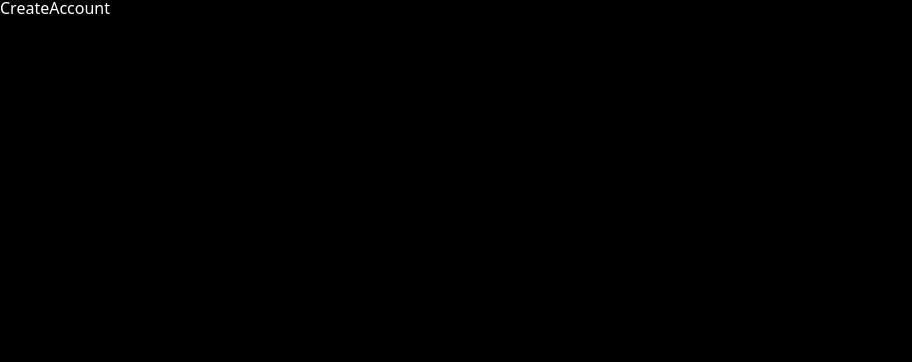
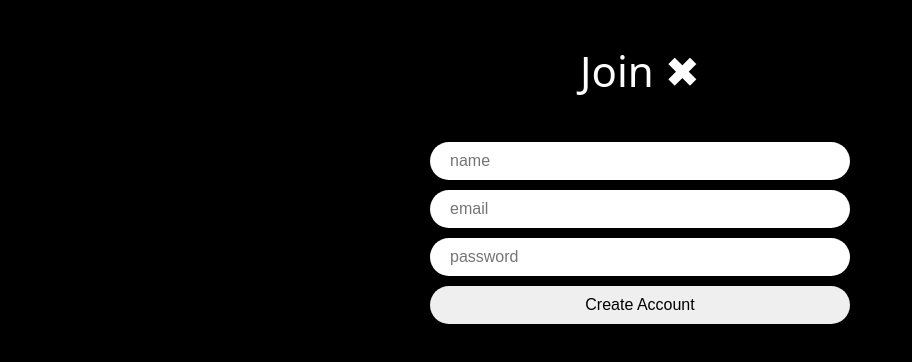
Before and after one commit to thetititle/TwitterClone, a React (Vite) app: page /create-account in a window 1280 px wide. Shown: the top 362 px of the page, without its empty margins (0-912 px from the left). Built offline with nearby package versions, Linux system fonts and the light colour scheme.

Commit message:
feat : add Authentication (create user)

```diff
--- a/package.json
+++ b/package.json
@@ -10,6 +10,7 @@
     "preview": "vite preview"
   },
   "dependencies": {
+    "firebase": "^10.1.0",
     "react": "^18.2.0",
     "react-dom": "^18.2.0",
     "react-router-dom": "^6.14.2",
--- a/src/App.tsx
+++ b/src/App.tsx
@@ -9,6 +9,10 @@ import Login from './routes/Login';
 import CreateAccount from './routes/CreateAccount';
 import { createGlobalStyle } from 'styled-components';
 import reset from 'styled-reset';
+import { useEffect, useState } from 'react';
+import Loading from './components/Loading';
+import { auth } from './firebase';
+import styled from 'styled-components';
 const router = createBrowserRouter([
   {
     path: '/',
@@ -45,13 +49,29 @@ const GlobalStyles = createGlobalStyle`
     font-family: 'system-ui', -apple-system, BlinkMacSystemFont, 'Segoe UI', Roboto, Oxygen, Ubuntu, Cantarell, 'Open Sans', 'Helvetica Neue', sans-serif;
   }
 `;
-
+const Wrapper = styled.div`
+  height: 100vh;
+  display: flex;
+  justify-content: center;
+`;
 function App() {
+  const [isLoading, setLoading] = useState(true);
+  const init = async () => {
+    await auth.authStateReady();
+    setLoading(false);
+  };
+  useEffect(() => {
+    init();
+  }, []);
   return (
-    <>
+    <Wrapper>
       <GlobalStyles />
-      <RouterProvider router={router} />
-    </>
+      {isLoading ? (
+        <Loading />
+      ) : (
+        <RouterProvider router={router} />
+      )}
+    </Wrapper>
   );
 }
 export default App;
--- /dev/null
+++ b/src/components/Loading.tsx
@@ -0,0 +1,18 @@
+import styled from 'styled-components';
+const Wrapper = styled.div`
+  height: 100vh;
+  display: flex;
+  justify-content: center;
+  align-items: center;
+`;
+const Text = styled.span`
+  font-size: 24px;
+`;
+
+export default function Loading() {
+  return (
+    <Wrapper>
+      <Text>loading</Text>
+    </Wrapper>
+  );
+}
--- /dev/null
+++ b/src/firebase.ts
@@ -0,0 +1,19 @@
+// Import the functions you need from the SDKs you need
+import { initializeApp } from 'firebase/app';
+import { getAuth } from 'firebase/auth';
+// TODO: Add SDKs for Firebase products that you want to use
+// https://firebase.google.com/docs/web/setup#available-libraries
+
+// Your web app's Firebase configuration
+const firebaseConfig = {
+  apiKey: 'AIzaSyA3dd8iK2LJG1FWgj9qU_JmGFCn9jE9np4',
+  authDomain: 'twitterclone-332f1.firebaseapp.com',
+  projectId: 'twitterclone-332f1',
+  storageBucket: 'twitterclone-332f1.appspot.com',
+  messagingSenderId: '684072840224',
+  appId: '1:684072840224:web:547eed3f0b396d9339e045',
+};
+
+// Initialize Firebase
+const app = initializeApp(firebaseConfig);
+export const auth = getAuth(app);
--- a/src/routes/CreateAccount.tsx
+++ b/src/routes/CreateAccount.tsx
@@ -1,7 +1,142 @@
+import styled from 'styled-components';
+import { useState } from 'react';
+import {
+  createUserWithEmailAndPassword,
+  updateProfile,
+} from 'firebase/auth';
+import { auth } from '../firebase';
+import { useNavigate } from 'react-router-dom';
+const Wrapper = styled.div`
+  height: 100%;
+  display: flex;
+  flex-direction: column;
+  align-items: center;
+  width: 420px;
+  padding: 50px 0px;
+  gap: 50px;
+`;
+const Title = styled.h1`
+  font-size: 42px;
+`;
+const Form = styled.form`
+  display: flex;
+  flex-direction: column;
+  gap: 10px;
+  width: 100%;
+`;
+const Input = styled.input`
+  padding: 10px 20px;
+  border-radius: 50px;
+  border: none;
+  width: 100%;
+  font-size: 16px;
+  &[type='submit'] {
+    cursor: pointer;
+    &:hover {
+      opacity: 0.8;
+    }
+  }
+`;
+const Error = styled.span`
+  font-weight: 600;
+  color: tomato;
+`;
+
 export default function CreateAccount() {
+  const navigate = useNavigate();
+  const [isLoading, setLoading] = useState(false);
+  const [name, setName] = useState('');
+  const [email, setEmail] = useState('');
+  const [password, setPassword] = useState('');
+  const [error, setError] = useState('');
+
+  const onChange = (
+    e: React.ChangeEvent<HTMLInputElement>
+  ) => {
+    const {
+      target: { name, value },
+    } = e;
+    if (name === 'name') {
+      setName(value);
+    } else if (name === 'email') {
+      setEmail(value);
+    } else if (name === 'password') {
+      setPassword(value);
+    }
+  };
+  const onSubmit = async (
+    e: React.FormEvent<HTMLFormElement>
+  ) => {
+    e.preventDefault();
+    // 빈값이면 submit 함수 죽이기 === 실행불가
+    // loading일떄도 함수 실행불가
+    if (
+      isLoading ||
+      name === '' ||
+      email === '' ||
+      password === ''
+    )
+      return;
+    try {
+      setLoading(true);
+      // user생성 및 자격증명을 하여 로그인함.
+      const credential =
+        await createUserWithEmailAndPassword(
+          auth,
+          email,
+          password
+        );
+      console.log(credential.user);
+      // 2. 로그인 하고 난 이후 user페이지(Dashboard)로 redirect
+      await updateProfile(credential.user, {
+        displayName: name,
+      });
+      navigate('/');
+      // 3. Dashboard에서 유저가 누구인지 표기하기 위해 데이터 받아오기
+    } catch (e) {
+      // user생성 및 자격증명 실패하면 이쪽으로 넘어옴
+      // try에서 문제가 발생하면 실행
+      // setError()
+    } finally {
+      // try에서 발생한 문제를 catch에서 잘 해결했을 때 실행
+      setLoading(false);
+    }
+  };
+
   return (
-    <>
-      <h1>CreateAccount</h1>
-    </>
+    <Wrapper>
+      <Title>Join ✖</Title>
+      <Form onSubmit={onSubmit}>
+        <Input
+          name="name"
+          placeholder="name"
+          type="text"
+          value={name}
+          required
+          onChange={onChange}
+        />
+        <Input
+          name="email"
+          placeholder="email"
+          type="email"
+          value={email}
+          required
+          onChange={onChange}
+        />
+        <Input
+          name="password"
+          placeholder="password"
+          type="password"
+          value={password}
+          required
+          onChange={onChange}
+        />
+        <Input
+          type="submit"
+          value={isLoading ? 'Loading' : 'Create Account'}
+        />
+      </Form>
+      {error !== '' ? <Error>{error}</Error> : null}
+    </Wrapper>
   );
 }
```
Also changed, not shown: 1 other file (tests, documents, lock files or other folders).
